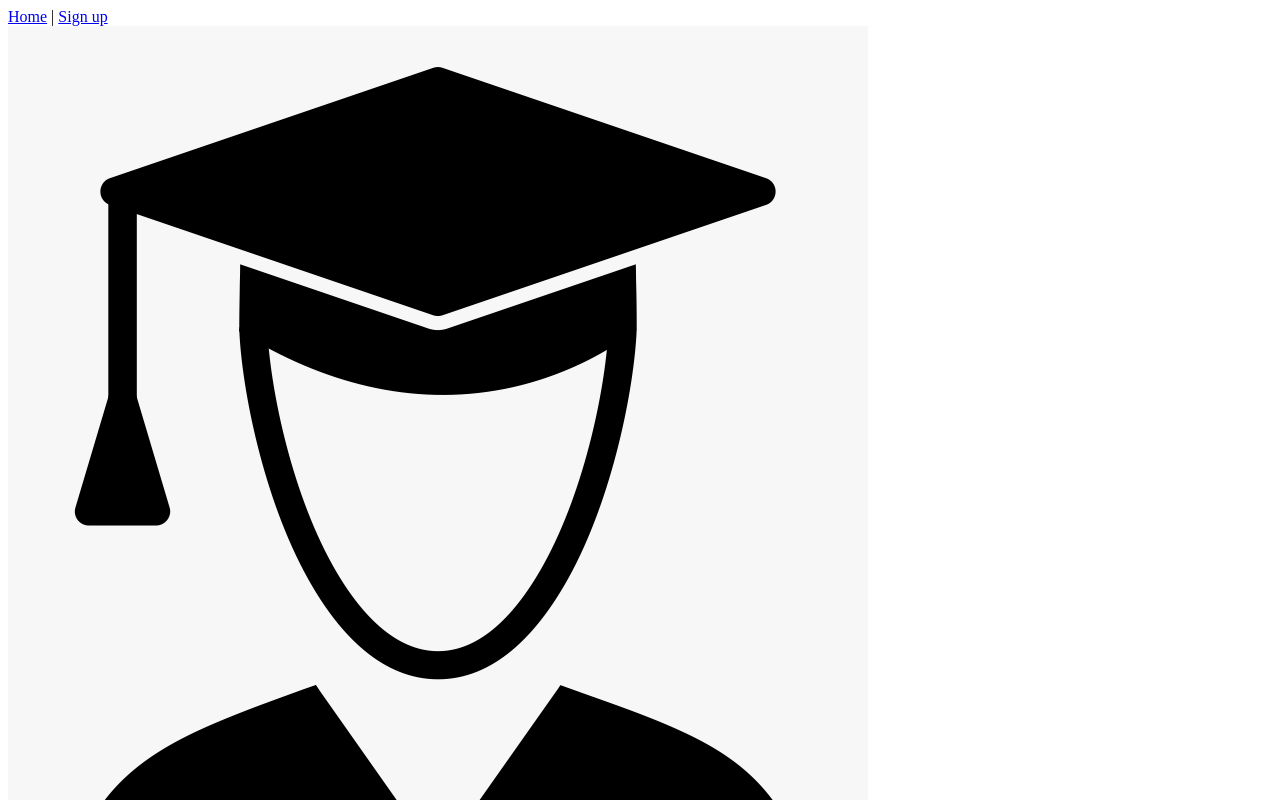
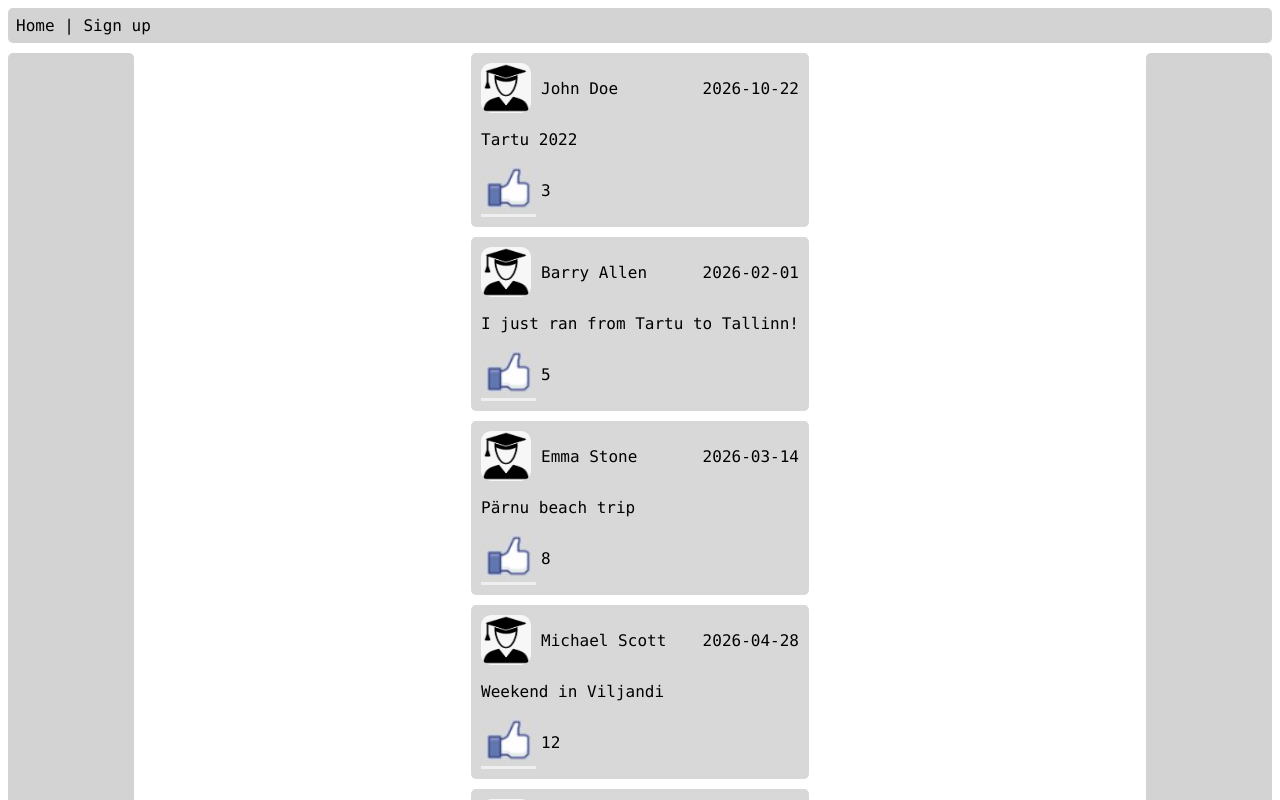
Before and after one commit to rickiemagnusjojo/WAD_HW1, a Vue app in the folder hw3/: page /#/ in a window 1280 px wide. Shown: the top 800 px of the page. Built offline with nearby package versions, Linux system fonts and the light colour scheme.

Commit message:
homeview, header and post css

```diff
--- a/hw3/src/components/HeaderComponent.vue
+++ b/hw3/src/components/HeaderComponent.vue
@@ -12,4 +12,14 @@ export default {
 </script>
 
 <style>
+nav {
+    padding: .5em;
+    background-color: lightgrey;
+    border-radius: 5px;
+}
+
+a {
+    color: black;
+    text-decoration: none;
+}
 </style>
--- a/hw3/src/components/PostComponent.vue
+++ b/hw3/src/components/PostComponent.vue
@@ -30,4 +30,44 @@ export default {
 </script>
 
 <style>
+article {
+  background-color: #d8d8d8;
+  border-radius: 5px;
+  padding: 10px;
+  max-width: 100%;
+}
+
+.postheader {
+  display: flex;
+  flex-direction: row;
+  justify-content: space-between;
+  margin-bottom: 5px;
+}
+
+.user {
+  display: flex;
+  flex-direction: row;
+  gap: 10px;
+}
+
+.profilepicture {
+  margin: 0;
+  font-size: 1.1em;
+  width: 50px;
+  height: 50px;
+  border-radius: 10px;
+}
+
+.likes {
+  display: flex;
+  flex-direction: row;
+  gap: 5px;
+}
+
+.likebutton {
+  padding: 0px;
+  margin: 0px;
+  border: none;
+  width: fit-content;
+}
 </style>
--- a/hw3/src/views/HomeView.vue
+++ b/hw3/src/views/HomeView.vue
@@ -1,9 +1,11 @@
 <template>
+  <HeaderComponent />
   <div class="home">
-    <HeaderComponent />
+    <div class="sidebar"></div>
     <div class="posts">
       <PostComponent v-for="post in postList" :post="post" />
     </div>
+    <div class="sidebar"></div>
   </div>
 </template>
 
@@ -25,3 +27,31 @@ export default {
   }}
 }
 </script>
+
+<style>
+
+body {
+  font-family: "Consolas", monospace;
+}
+
+.home {
+  display: flex;
+  flex-direction: row;
+  justify-content: space-between;
+  gap: 10px;
+  margin-top: 10px;
+  margin-bottom: 10px;
+}
+
+.sidebar {
+  background-color: lightgrey;
+  border-radius: 5px;
+  width: 10%;
+}
+
+.posts {
+  display: flex;
+  flex-direction: column;
+  gap: 10px;
+}
+</style>
```
